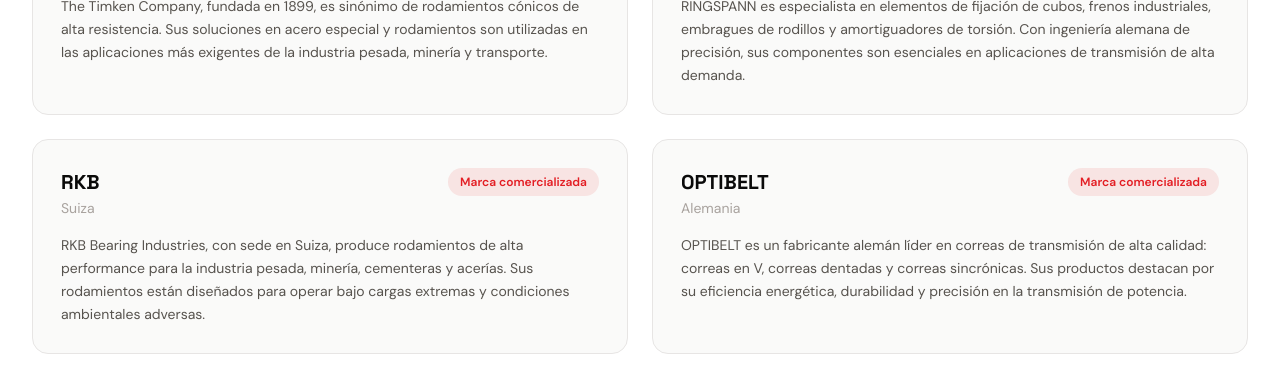
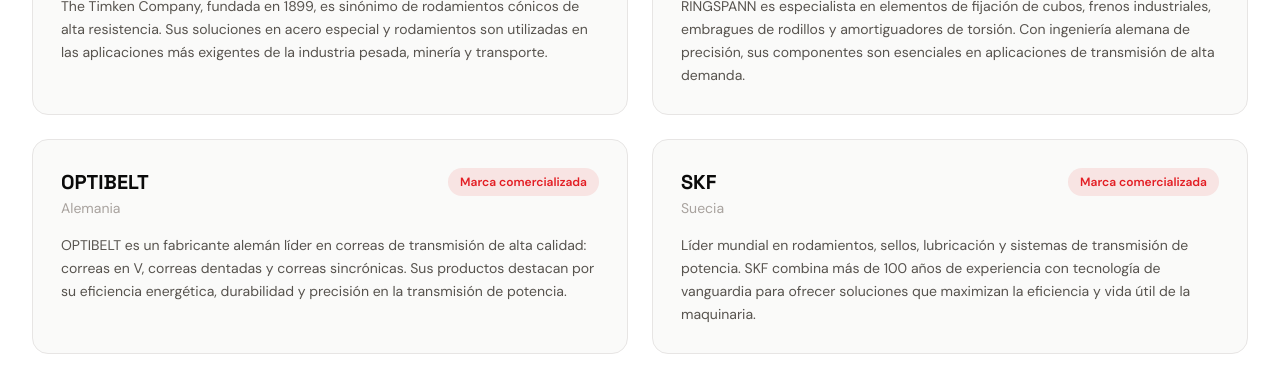
Before and after one commit to Markopamichh/bygrodamientos, a Next.js app: page /marcas in a window 1280 px wide. Shown: the part 1320-1697 px from the top of the page. Built offline with nearby package versions, Linux system fonts and the light colour scheme; no server answers.

Commit message:
content(marcas): quitar RKB de marcas destacadas

```diff
--- a/src/data/marcas.ts
+++ b/src/data/marcas.ts
@@ -56,13 +56,6 @@
       'RINGSPANN es especialista en elementos de fijación de cubos, frenos industriales, embragues de rodillos y amortiguadores de torsión. Con ingeniería alemana de precisión, sus componentes son esenciales en aplicaciones de transmisión de alta demanda.',
   },
   {
-    nombre: 'RKB',
-    origen: 'Suiza',
-    tipo: 'Marca comercializada',
-    descripcion:
-      'RKB Bearing Industries, con sede en Suiza, produce rodamientos de alta performance para la industria pesada, minería, cementeras y acerías. Sus rodamientos están diseñados para operar bajo cargas extremas y condiciones ambientales adversas.',
-  },
-  {
     nombre: 'OPTIBELT',
     origen: 'Alemania',
     tipo: 'Marca comercializada',
```
